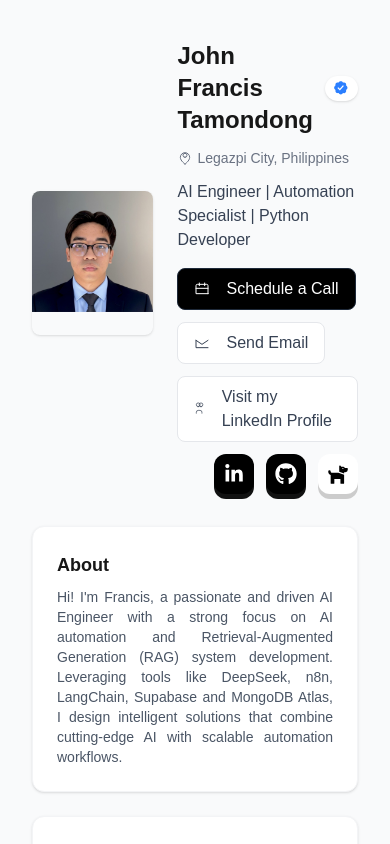
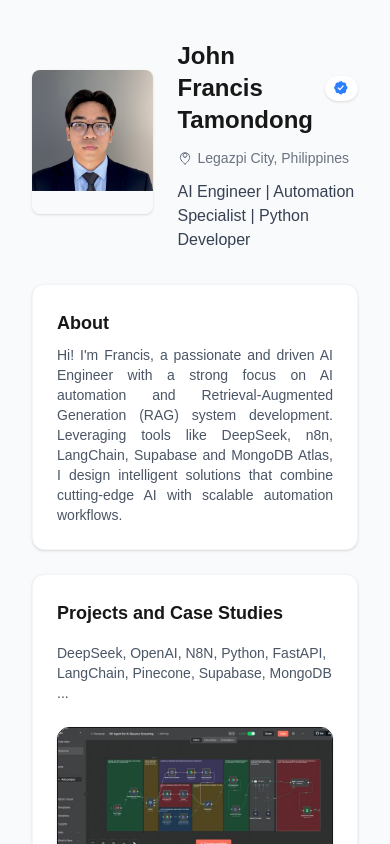
Before and after one commit to fraanciisq/next-port, a Next.js app: page / in a window 390 px wide. Shown: the top 844 px of the page. Built offline with nearby package versions, Linux system fonts and the light colour scheme.

Commit message:
fix: responsive-header

```diff
--- a/pages/components/ProfileHeader.tsx
+++ b/pages/components/ProfileHeader.tsx
@@ -43,7 +43,7 @@ export const ProfileHeader: React.FC<{
 
         <div className="mt-3 text-gray-700">{title}</div>
 
-        <div className="mt-4 flex flex-wrap items-center gap-3">
+        <div className="mt-4 hidden md:flex flex-wrap items-center gap-3">
           <Button
             variant="primary"
             startIcon={<CalendarIcon />}
@@ -58,14 +58,7 @@ export const ProfileHeader: React.FC<{
             Send Email
           </Button>
 
-          <Button
-            href="https://www.linkedin.com/in/francis-tamondong/"
-            startIcon={<CommunityIcon />}
-            target="_blank"
-            rel="noopener noreferrer"
-          >
-            Visit my LinkedIn Profile
-          </Button>
+
 
           {/* ✅ Social Buttons including Dog Button */}
           <div className="ml-auto flex items-center gap-3">
--- a/pages/components/SocialKeys.tsx
+++ b/pages/components/SocialKeys.tsx
@@ -32,7 +32,7 @@ const SocialKeys = () => {
   ];
 
   return (
-    <div className="flex gap-3">
+    <div className="hidden md:flex gap-3">
       <audio ref={audioRef} src="/sounds/click.mp3" preload="auto" />
 
       {socials.map((s, i) => (
```
